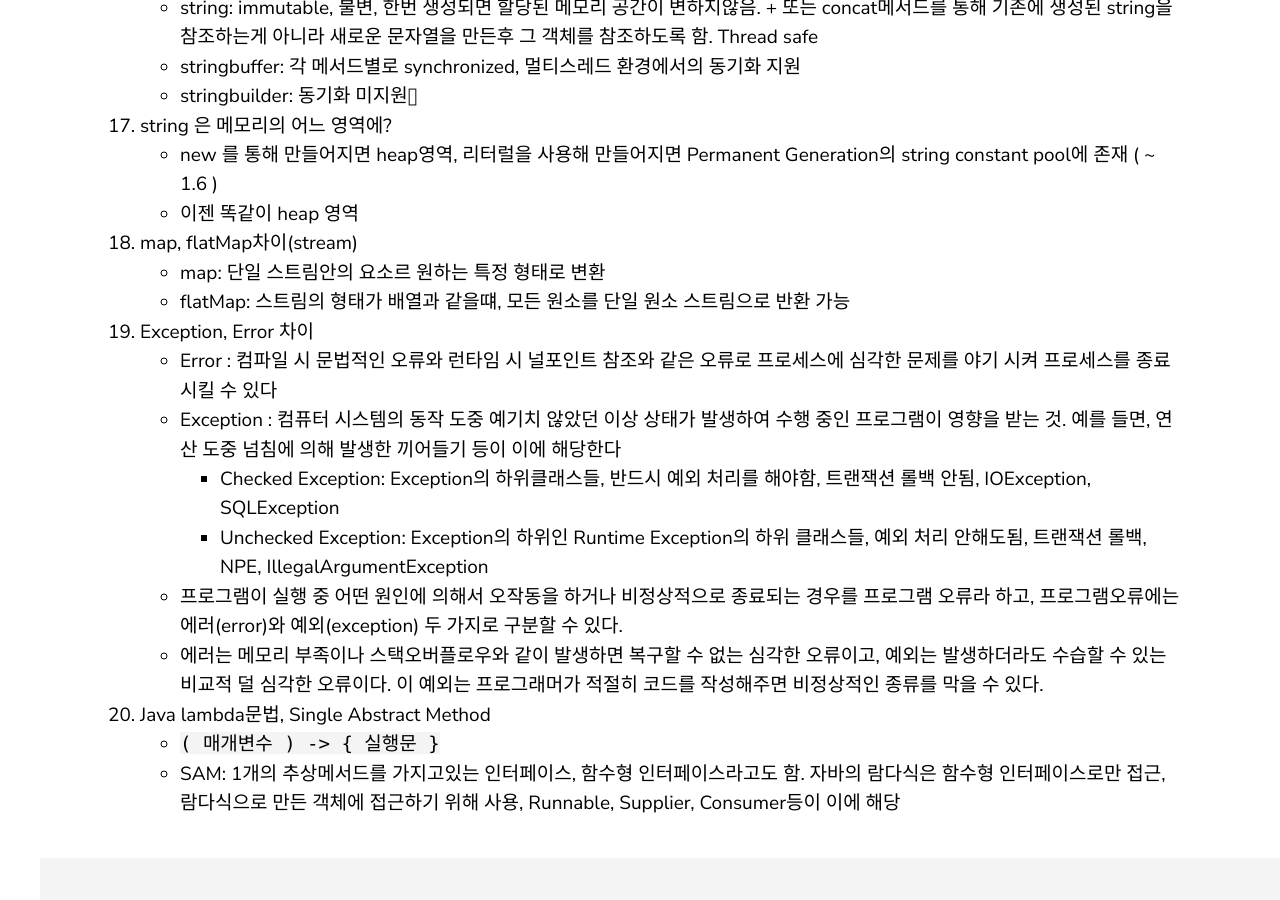
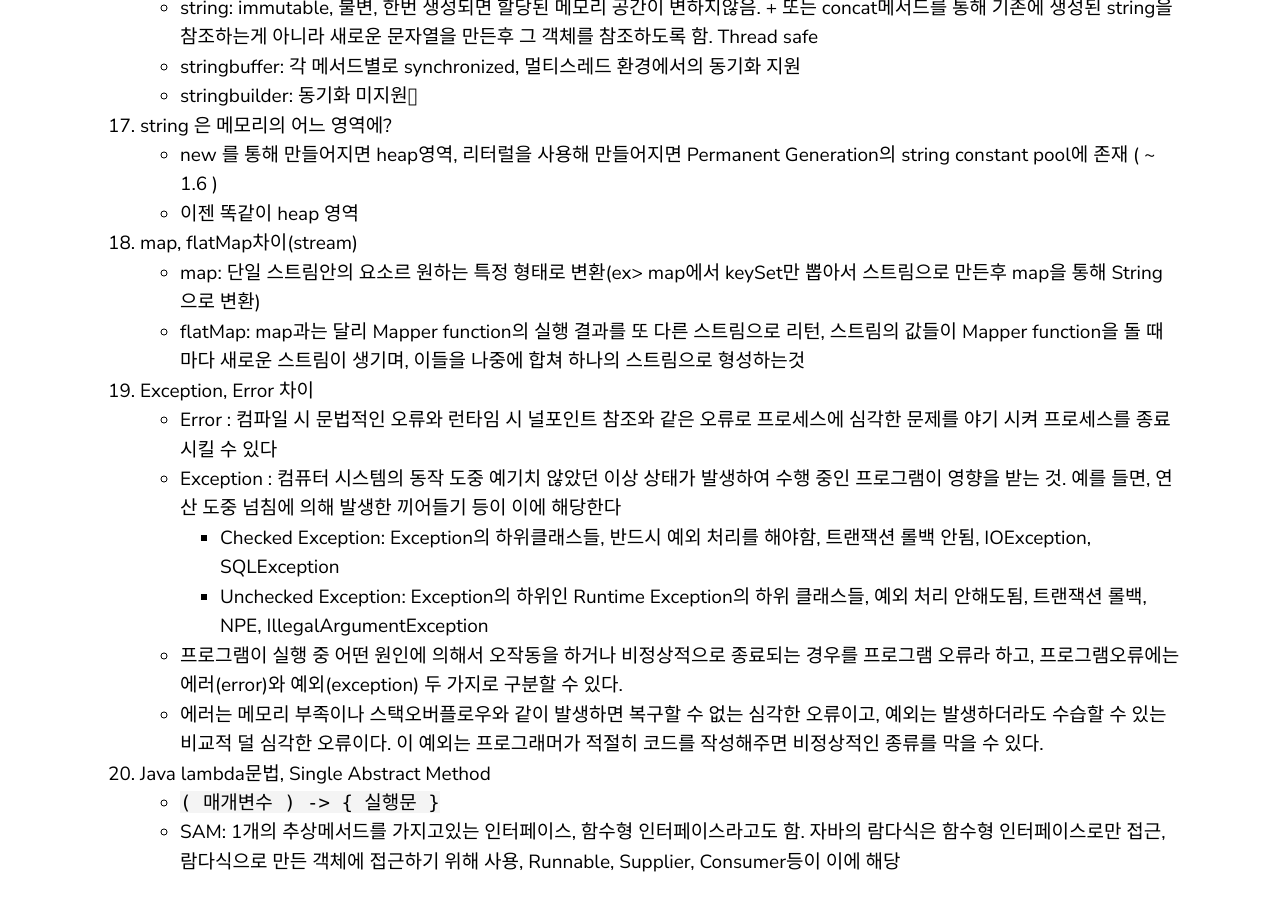
Before and after one commit to yoowonyoung/yoowonyoung.github.io, a Jekyll site: the page built from _posts/2020-08-11-Interview-03.md, in a window 1280 px wide and 900 px high, scrolled down 5086 px. Built offline with Jekyll 4.4.1, drawn with Linux system fonts in a browser that asks for light colours; comment, search, counter and statistics services are not loaded.

Commit message:
Update 2020-08-11-Interview-03.md

```diff
--- a/_posts/2020-08-11-Interview-03.md
+++ b/_posts/2020-08-11-Interview-03.md
@@ -151,8 +151,8 @@ categories: Interview
     - 이젠 똑같이 heap 영역
 
 18. map, flatMap차이(stream)
-    - map: 단일 스트림안의 요소르 원하는 특정 형태로 변환
-    - flatMap: 스트림의 형태가 배열과 같을떄, 모든 원소를 단일 원소 스트림으로 반환 가능
+    - map: 단일 스트림안의 요소르 원하는 특정 형태로 변환(ex> map에서 keySet만 뽑아서 스트림으로 만든후 map을 통해 String으로 변환)
+    - flatMap: map과는 달리 Mapper function의 실행 결과를 또 다른 스트림으로 리턴, 스트림의 값들이 Mapper function을 돌 때마다 새로운 스트림이 생기며, 이들을 나중에 합쳐 하나의 스트림으로 형성하는것
 
 19. Exception, Error 차이
     - Error : 컴파일 시 문법적인 오류와 런타임 시 널포인트 참조와 같은 오류로 프로세스에 심각한 문제를 야기 시켜 프로세스를 종료 시킬 수 있다
```
